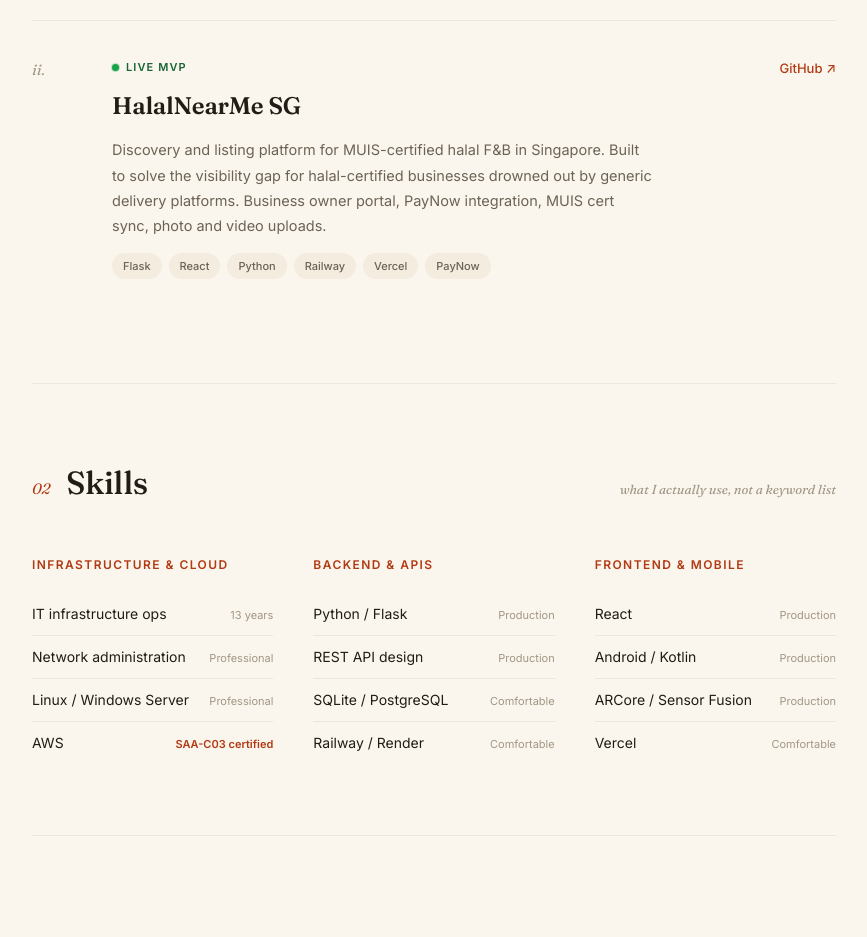
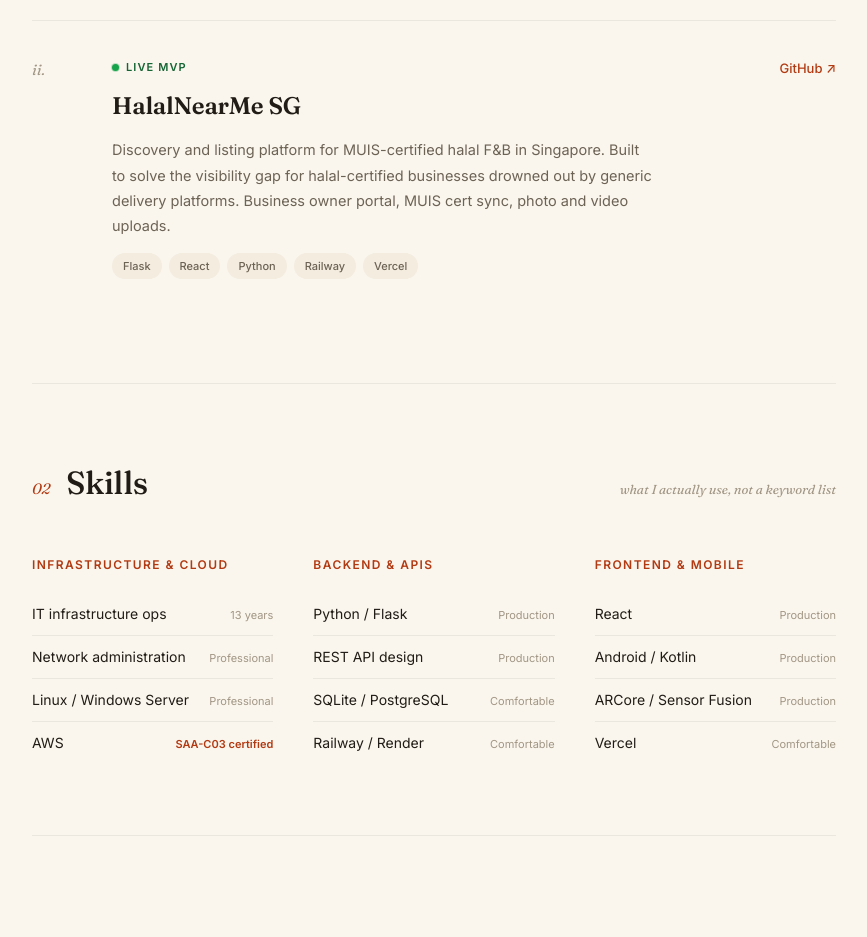
Before and after one commit to hashashino/hashashino.github.io, a plain HTML site: page index.html in a window 1280 px wide. Shown: the part 1280-2217 px from the top of the page, without its empty margins (206-1073 px from the left). Drawn offline with Linux system fonts and the light colour scheme.

Commit message:
Remove PayNow from HalalNearMe SG project blurb
Not monetized — drop the mention from the description and the tech tags.

Co-Authored-By: Claude Opus 5 <noreply@anthropic.com>

```diff
--- a/index.html
+++ b/index.html
@@ -287,12 +287,12 @@
         <div class="proj-desc">
           Discovery and listing platform for MUIS-certified halal F&B in Singapore.
           Built to solve the visibility gap for halal-certified businesses drowned out by
-          generic delivery platforms. Business owner portal, PayNow integration,
-          MUIS cert sync, photo and video uploads.
+          generic delivery platforms. Business owner portal, MUIS cert sync,
+          photo and video uploads.
         </div>
         <div class="tags">
           <span class="tag">Flask</span><span class="tag">React</span><span class="tag">Python</span>
-          <span class="tag">Railway</span><span class="tag">Vercel</span><span class="tag">PayNow</span>
+          <span class="tag">Railway</span><span class="tag">Vercel</span>
         </div>
       </div>
       <div class="proj-links">
```
